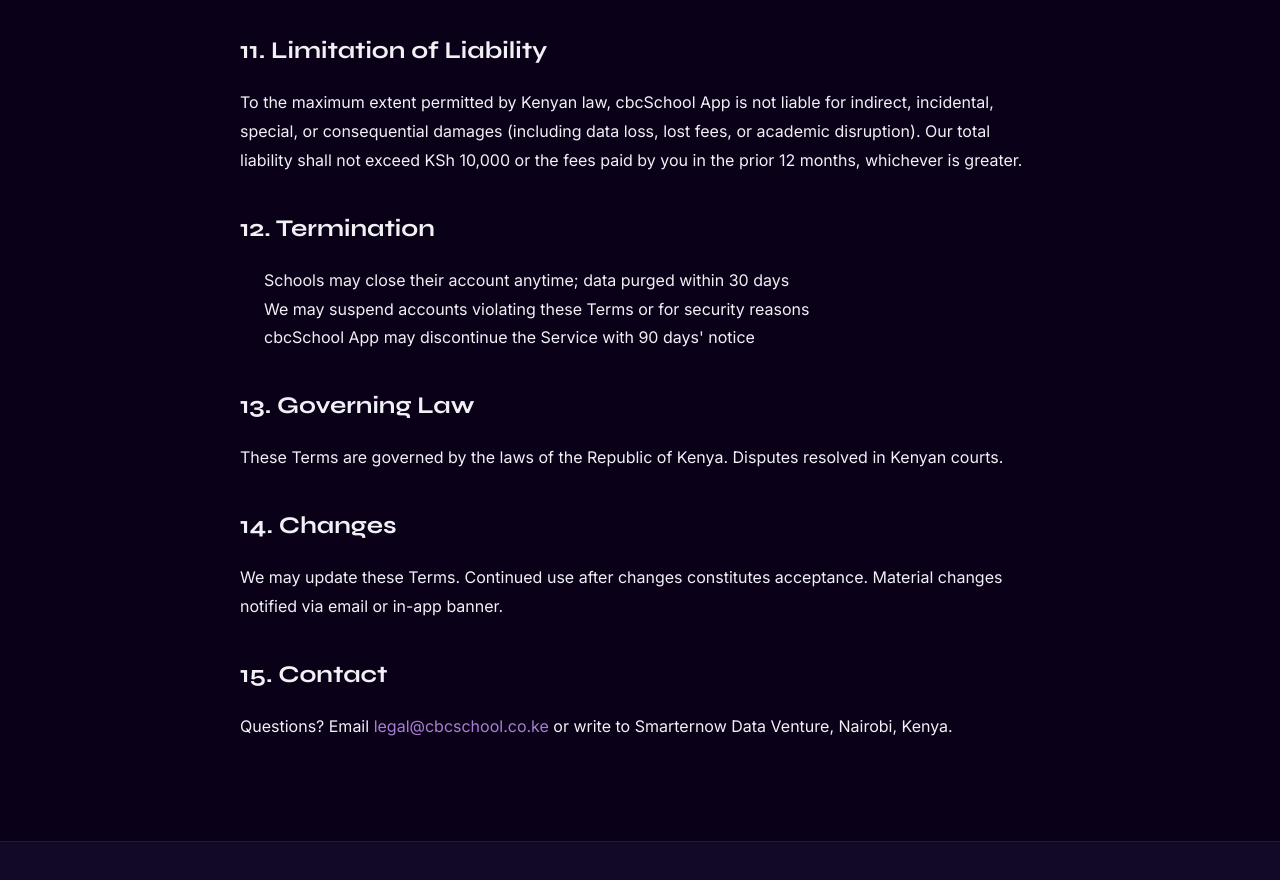
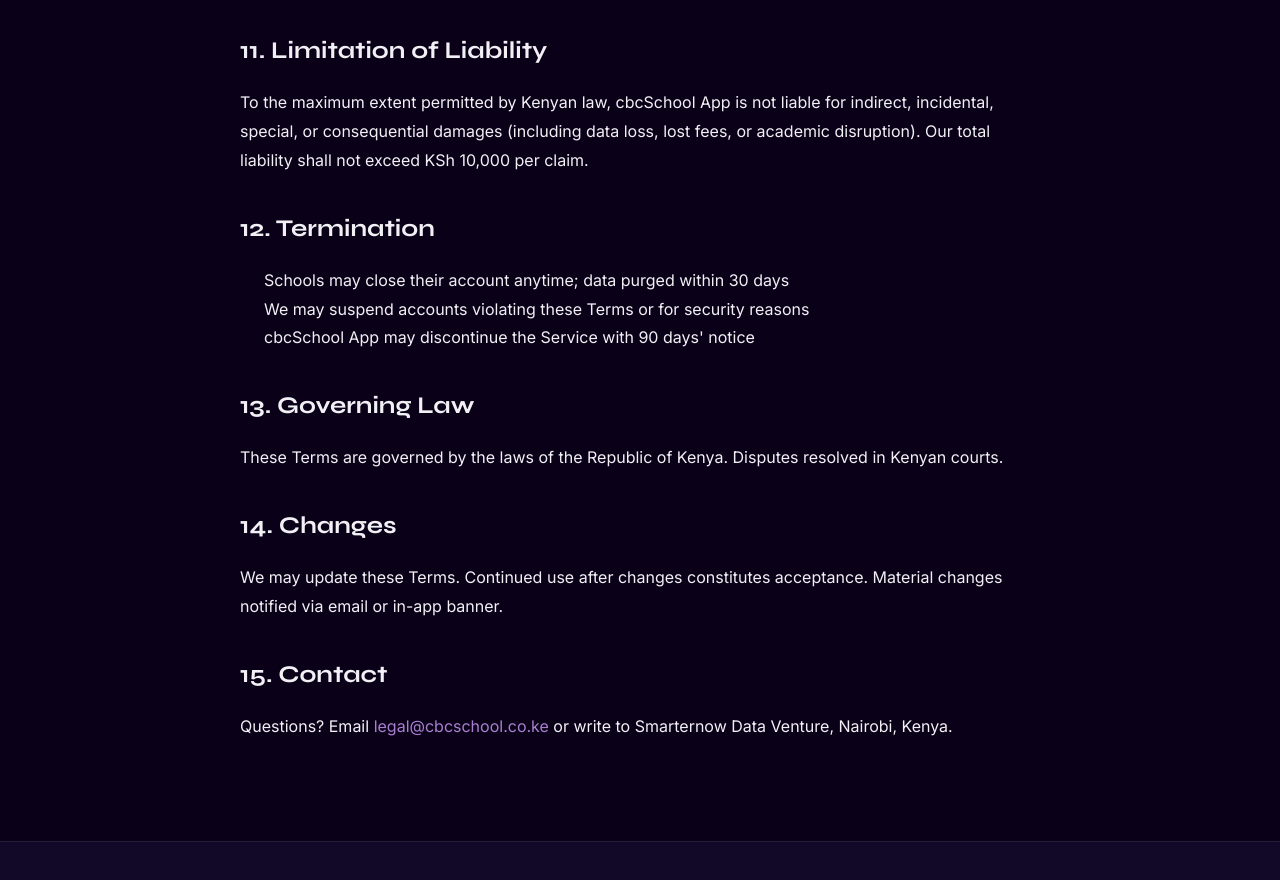
Before and after one commit to jonathankiranga/cbcschool-app, a website: page frontend/terms.html in a window 1280 px wide. Shown: the part 2438-3318 px from the top of the page. Drawn offline with Linux system fonts and the light colour scheme.

Commit message:
Simplify limitation of liability to flat KSh 10,000 cap

```diff
--- a/frontend/terms.html
+++ b/frontend/terms.html
@@ -121,7 +121,7 @@
             </ul>
 
             <h2 style="font-family: 'Syne', sans-serif; font-size: 1.5rem; font-weight: 700; margin: 32px 0 16px;">11. Limitation of Liability</h2>
-            <p>To the maximum extent permitted by Kenyan law, cbcSchool App is not liable for indirect, incidental, special, or consequential damages (including data loss, lost fees, or academic disruption). Our total liability shall not exceed KSh 10,000 or the fees paid by you in the prior 12 months, whichever is greater.</p>
+            <p>To the maximum extent permitted by Kenyan law, cbcSchool App is not liable for indirect, incidental, special, or consequential damages (including data loss, lost fees, or academic disruption). Our total liability shall not exceed KSh 10,000 per claim.</p>
 
             <h2 style="font-family: 'Syne', sans-serif; font-size: 1.5rem; font-weight: 700; margin: 32px 0 16px;">12. Termination</h2>
             <ul style="margin-left: 24px; margin-bottom: 16px;">
```
